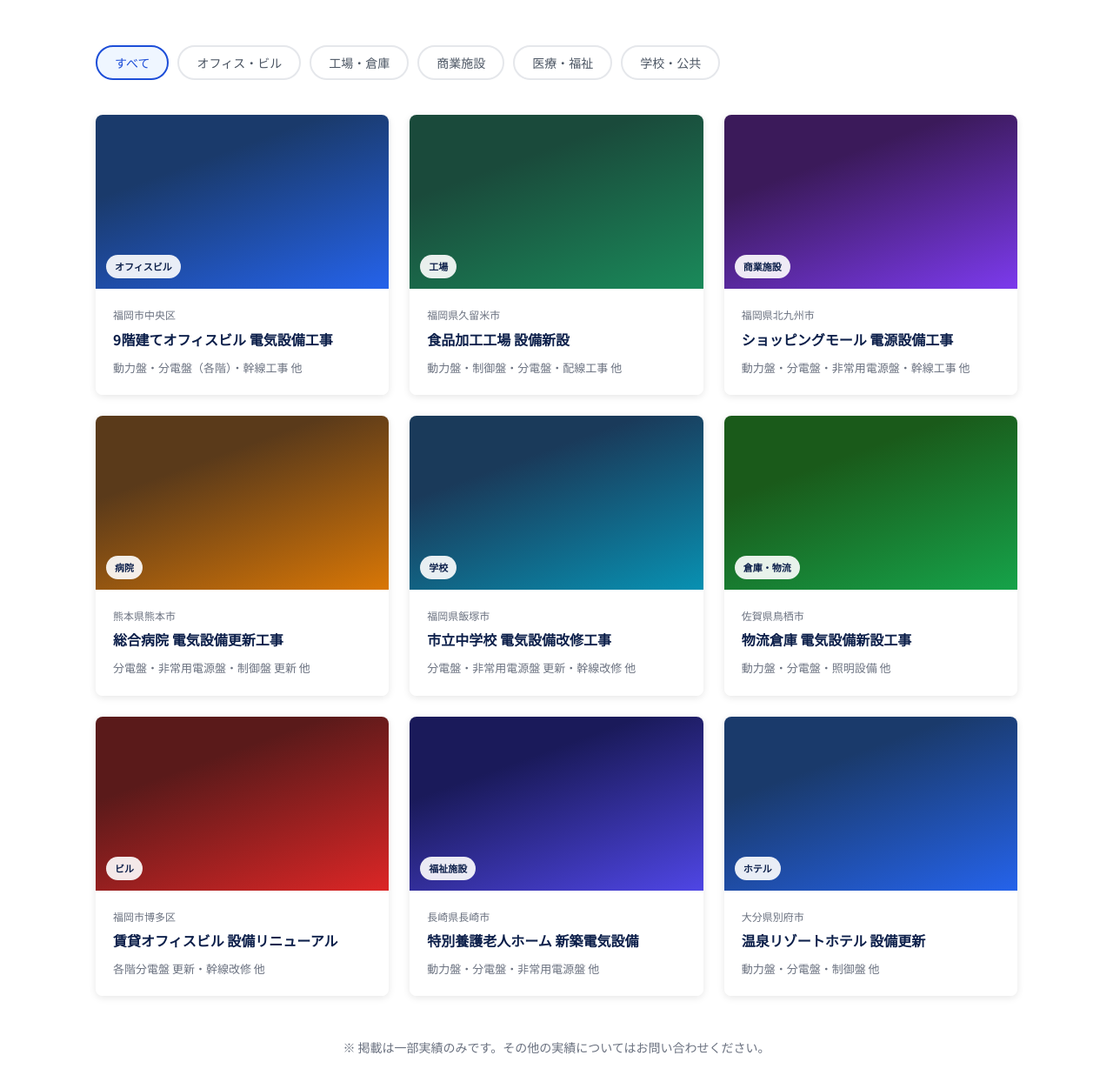
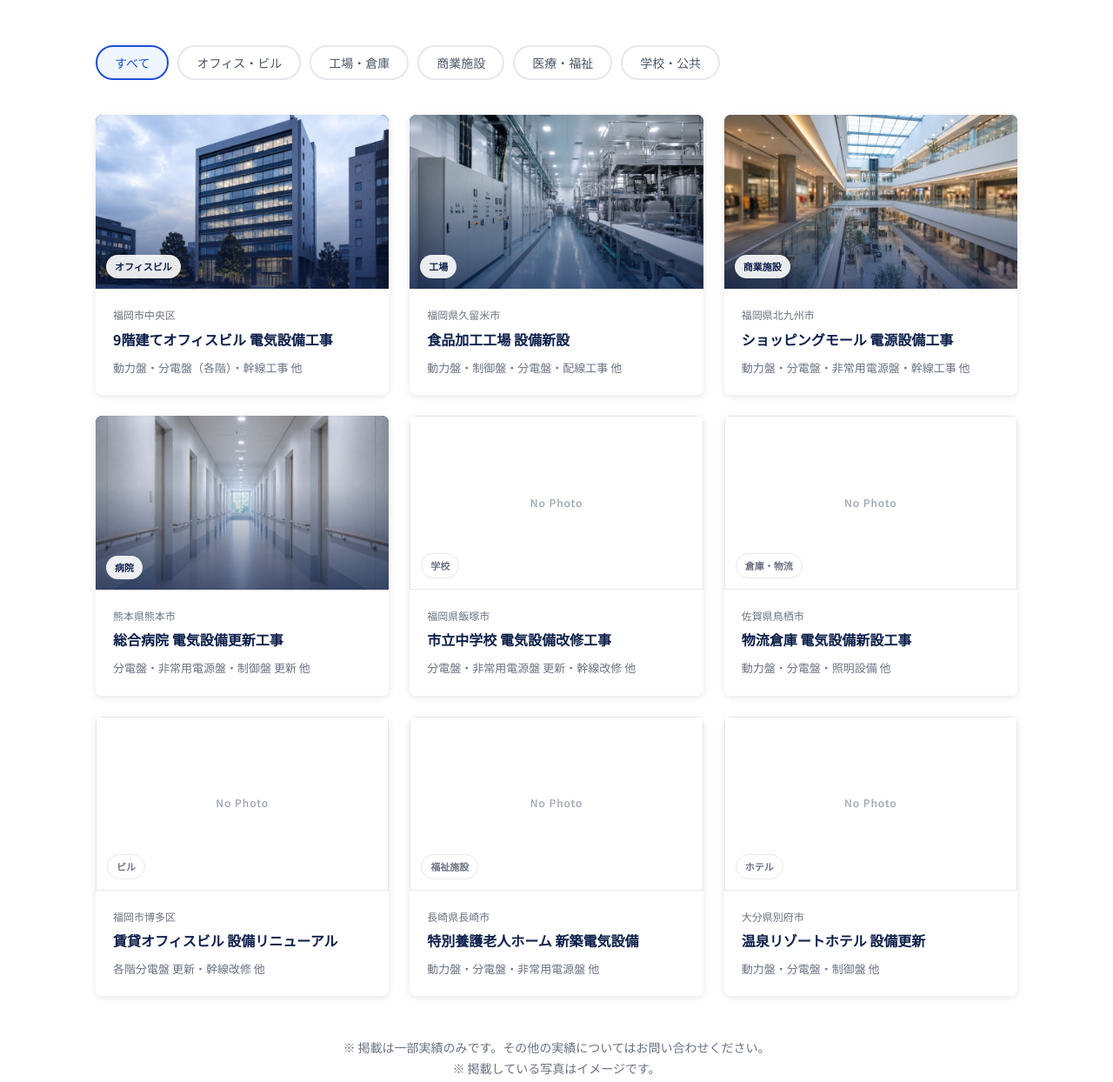
Before and after one commit to tominaga0103-lgtm/machino-hp, a plain HTML site: page works.html in a window 1280 px wide. Shown: the part 420-1664 px from the top of the page at 87% size. Drawn offline with Linux system fonts and the light colour scheme.

Commit message:
施工実績に写真を追加・未設定分をNo Photo表示に変更
- images/works/ にオフィスビル／工場／商業施設／病院の4枚を追加
- 写真用クラス ph-* を新設。色クラス w1-w8 の上書きを避け、w1 を再利用して
  いたホテルの実績に誤って別の写真が出ないようにした
- オーバーレイは下端のみ暗くする方式。明るい写真でもタグの視認性を確保でき、
  病院写真がオレンジに染まる問題も回避できる
- 写真未設定の5件は枠線のみのNo Photo表示に変更。背景色を外すと白いタグが
  見えなくなるため、当該カードのタグのみ枠線付きに調整
- 未使用になった w1-w8 のグラデーション定義を削除
- 施工実績は具体的な案件情報を併記しているため「※掲載している写真は
  イメージです」の注記をトップと一覧ページに追加

Co-Authored-By: Claude Opus 5 <noreply@anthropic.com>

```diff
--- a/css/style.css
+++ b/css/style.css
@@ -368,22 +368,61 @@ section { padding: 80px 0; }
   align-items: flex-end;
   padding: 12px;
   position: relative;
+  overflow: hidden;
 }
-.work-img.w1 { background: linear-gradient(160deg, #1a3a6b 30%, #2563eb 100%); }
-.work-img.w2 { background: linear-gradient(160deg, #1a4a3b 30%, #1a8a5a 100%); }
-.work-img.w3 { background: linear-gradient(160deg, #3b1a5a 30%, #7c3aed 100%); }
-.work-img.w4 { background: linear-gradient(160deg, #5a3a1a 30%, #d97706 100%); }
-.work-img.w5 { background: linear-gradient(160deg, #1a3a5a 30%, #0891b2 100%); }
-.work-img.w6 { background: linear-gradient(160deg, #1a5a1a 30%, #16a34a 100%); }
-.work-img.w7 { background: linear-gradient(160deg, #5a1a1a 30%, #dc2626 100%); }
-.work-img.w8 { background: linear-gradient(160deg, #1a1a5a 30%, #4f46e5 100%); }
+/* 写真を使うカード（ph-*）。下端のみ暗くしてタグと文字ブロックに繋げる */
+.work-img[class*="ph-"] {
+  background-color: var(--navy);
+  background-size: cover;
+  background-position: center;
+  background-repeat: no-repeat;
+}
+.work-img[class*="ph-"]::before {
+  content: '';
+  position: absolute;
+  inset: 0;
+  background: linear-gradient(to bottom, rgba(12,31,74,0) 40%, rgba(12,31,74,0.65) 100%);
+}
+.work-img.ph-office     { background-image: url('../images/works/office.jpg'); }
+.work-img.ph-factory    { background-image: url('../images/works/factory.jpg'); }
+.work-img.ph-commercial { background-image: url('../images/works/commercial.jpg'); }
+.work-img.ph-hospital   { background-image: url('../images/works/hospital.jpg'); }
+/* 写真未設定のカード。枠線のみのプレースホルダー */
+.work-img.no-photo {
+  background: none;
+  border: 1px solid var(--gray-200);
+}
+.work-img.no-photo::after {
+  content: 'No Photo';
+  position: absolute;
+  inset: 0;
+  display: flex;
+  align-items: center;
+  justify-content: center;
+  color: var(--gray-400);
+  font-size: 12px;
+  font-weight: 500;
+  letter-spacing: 0.08em;
+}
+.work-img.no-photo .work-tag {
+  background: var(--white);
+  color: var(--text-light);
+  border: 1px solid var(--gray-200);
+}
 .work-tag {
+  position: relative;
+  z-index: 1;
   background: rgba(255,255,255,0.9);
   color: var(--navy);
   font-size: 11px;
   font-weight: 700;
   padding: 4px 10px;
   border-radius: 20px;
+}
+.works-note {
+  margin-top: 20px;
+  font-size: 12px;
+  color: var(--text-light);
 }
 .work-body { padding: 14px 16px; background: var(--white); }
 .work-loc { font-size: 12px; color: var(--text-light); margin-bottom: 4px; }
--- a/works.html
+++ b/works.html
@@ -67,7 +67,7 @@
     <div class="works-grid-3">
 
       <div class="work-card work-card-full" data-category="office">
-        <div class="work-img w1">
+        <div class="work-img ph-office">
           <span class="work-tag">オフィスビル</span>
         </div>
         <div class="work-body">
@@ -78,7 +78,7 @@
       </div>
 
       <div class="work-card work-card-full" data-category="factory">
-        <div class="work-img w2">
+        <div class="work-img ph-factory">
           <span class="work-tag">工場</span>
         </div>
         <div class="work-body">
@@ -89,7 +89,7 @@
       </div>
 
       <div class="work-card work-card-full" data-category="commercial">
-        <div class="work-img w3">
+        <div class="work-img ph-commercial">
           <span class="work-tag">商業施設</span>
         </div>
         <div class="work-body">
@@ -100,7 +100,7 @@
       </div>
 
       <div class="work-card work-card-full" data-category="medical">
-        <div class="work-img w4">
+        <div class="work-img ph-hospital">
           <span class="work-tag">病院</span>
         </div>
         <div class="work-body">
@@ -111,7 +111,7 @@
       </div>
 
       <div class="work-card work-card-full" data-category="school">
-        <div class="work-img w5">
+        <div class="work-img no-photo">
           <span class="work-tag">学校</span>
         </div>
         <div class="work-body">
@@ -122,7 +122,7 @@
       </div>
 
       <div class="work-card work-card-full" data-category="factory">
-        <div class="work-img w6">
+        <div class="work-img no-photo">
           <span class="work-tag">倉庫・物流</span>
         </div>
         <div class="work-body">
@@ -133,7 +133,7 @@
       </div>
 
       <div class="work-card work-card-full" data-category="office">
-        <div class="work-img w7">
+        <div class="work-img no-photo">
           <span class="work-tag">ビル</span>
         </div>
         <div class="work-body">
@@ -144,7 +144,7 @@
       </div>
 
       <div class="work-card work-card-full" data-category="medical">
-        <div class="work-img w8">
+        <div class="work-img no-photo">
           <span class="work-tag">福祉施設</span>
         </div>
         <div class="work-body">
@@ -155,7 +155,7 @@
       </div>
 
       <div class="work-card work-card-full" data-category="commercial">
-        <div class="work-img w1">
+        <div class="work-img no-photo">
           <span class="work-tag">ホテル</span>
         </div>
         <div class="work-body">
@@ -168,7 +168,8 @@
     </div>
 
     <p style="text-align:center; margin-top: 48px; color: var(--text-light); font-size: 14px;">
-      ※ 掲載は一部実績のみです。その他の実績についてはお問い合わせください。
+      ※ 掲載は一部実績のみです。その他の実績についてはお問い合わせください。<br>
+      ※ 掲載している写真はイメージです。
     </p>
   </div>
 </section>
```
Also changed, not shown: index.html (+5 -4 lines), images/works/commercial.jpg (added), images/works/factory.jpg (added), images/works/hospital.jpg (added), images/works/office.jpg (added), 4 other files.
